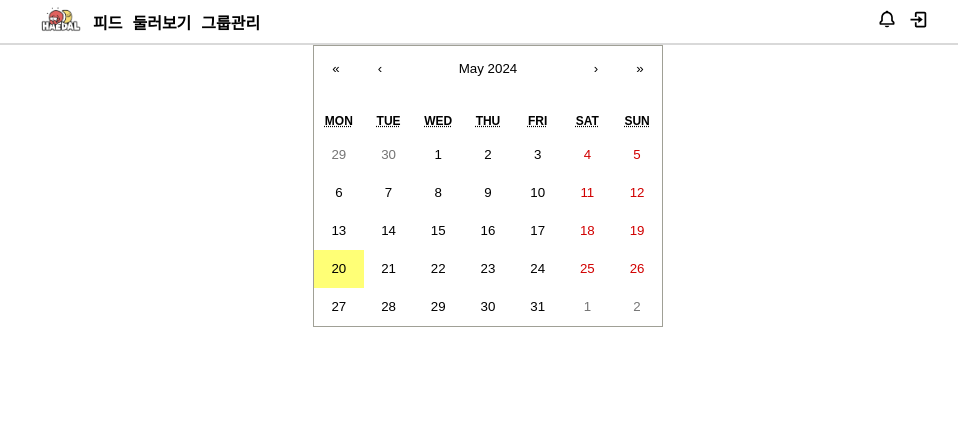
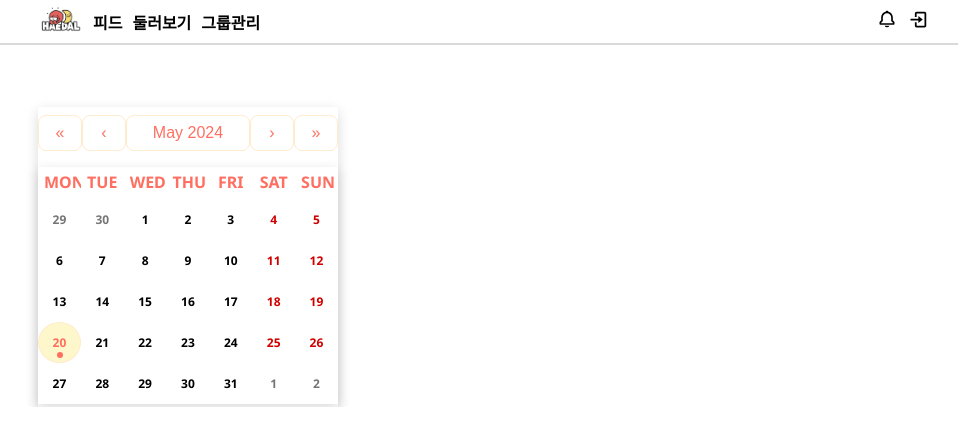
Before and after one commit to KNU-HAEDAL/1day1baek, a React (Vite) app in the folder front/: page / in a window 1280 px wide. Shown: the top 446 px of the page, without its empty margins (152-1110 px from the left). Built offline with nearby package versions, Linux system fonts and the light colour scheme.

Commit message:
feat: 해당 날짜 클릭시 문제 표시 구현

```diff
--- a/front/src/pages/feed/FeedPage.tsx
+++ b/front/src/pages/feed/FeedPage.tsx
@@ -1,16 +1,21 @@
-import { useState } from 'react';
-import Calendar from 'react-calendar';
 import 'react-calendar/dist/Calendar.css';
 
-import moment from 'moment';
+import dayjs from 'dayjs';
+
+import { StyleCalendar } from '@pages/feed/components/Calendar';
+import ProblemList from '@pages/feed/components/ProblemList';
+
+import { useFeedStore } from '@stores/useFeedStore';
 
 import { Layout, DisplayLayout } from '@styles/Layout';
+
+import styled from '@emotion/styled';
+import 'dayjs/locale/ko';
 
 interface IProblem {
   date: string;
   problem: string;
   difficulty: string;
-  code: string;
 }
 
 const problemRecords: IProblem[] = [
@@ -18,52 +23,89 @@ const problemRecords: IProblem[] = [
     date: '2024-05-20',
     problem: '토마토',
     difficulty: 'gold4',
-    code: '해결한 코드',
+  },
+  {
+    date: '2024-05-20',
+    problem: '사과',
+    difficulty: 'gold2',
+  },
+  {
+    date: '2024-05-20',
+    problem: '감자',
+    difficulty: 'gold4',
+  },
+  {
+    date: '2024-05-20',
+    problem: '감자',
+    difficulty: 'gold4',
+  },
+  {
+    date: '2024-05-20',
+    problem: '감자',
+    difficulty: 'gold4',
+  },
+  {
+    date: '2024-05-20',
+    problem: '감자',
+    difficulty: 'gold4',
   },
 ];
 
+const FeedLayout = styled.div`
+  margin-top: 62px;
+  display: grid;
+  grid-template-columns: 1fr;
+  column-gap: 15px;
+  row-gap: 20px;
+
+  @media (min-width: 800px) {
+    grid-template-columns: 1fr 1fr;
+    grid-template-rows: auto;
+  }
+`;
+
 const FeedPage = () => {
-  const [selectedDate, setSelectedDate] = useState<Date | null>(null);
-  const [showCode, setShowCode] = useState(false);
+  const { selectedDate, setSelectedDate } = useFeedStore();
+
+  // eslint-disable-next-line @typescript-eslint/naming-convention
+  const formatDay = (_locale: string | undefined, date: Date) =>
+    dayjs(date).format('D');
 
   const handleDateClick = (date: Date) => {
     setSelectedDate(date);
-    setShowCode(false);
   };
 
   const formattedDate = selectedDate
-    ? moment(selectedDate).format('YYYY-MM-DD')
+    ? dayjs(selectedDate).format('YYYY-MM-DD')
     : '';
 
   return (
     <Layout>
       <DisplayLayout>
-        <Calendar
+        <FeedLayout>
+          <StyleCalendar
+            formatDay={formatDay}
+            calendarType='iso8601'
             onClickDay={handleDateClick}
             tileContent={({ date, view }) =>
               view === 'month' &&
               problemRecords.find(
-              (problem) => problem.date === moment(date).format('YYYY-MM-DD')
+                (problem) => problem.date === dayjs(date).format('YYYY-MM-DD')
               ) ? (
                 <div className='react-calendar__tile--dot'></div>
               ) : null
             }
           />
           {selectedDate &&
-          problemRecords.find((problem) => problem.date === formattedDate) && (
-            <div>
-              {problemRecords
-                .filter((problem) => problem.date === formattedDate)
-                .map((problem, index) => (
-                  <div key={index}>
-                    <button onClick={() => setShowCode((prev) => !prev)}>
-                      문제: {problem.problem} 난이도: {problem.difficulty}
-                    </button>
-                    {showCode && <pre>{problem.code}</pre>}
-                  </div>
-                ))}
-            </div>
+          problemRecords.find((problem) => problem.date === formattedDate) ? (
+            <ProblemList
+              problems={problemRecords}
+              formattedDate={formattedDate}
+            />
+          ) : (
+            <div style={{ width: '470px' }} />
           )}
+        </FeedLayout>
       </DisplayLayout>
     </Layout>
   );
--- /dev/null
+++ b/front/src/pages/feed/components/ProblemList.tsx
@@ -0,0 +1,128 @@
+import { ButtonWrapper } from '@components/button/ButtonWrapper';
+import { DefaultButton } from '@components/button/DefaultButton';
+
+import styled from '@emotion/styled';
+
+interface IProblem {
+  date: string;
+  problem: string;
+  difficulty: string;
+}
+
+const ProblemContainer = styled.div`
+  background: linear-gradient(
+    135deg,
+    var(--color-space-primary),
+    var(--color-space-secondary),
+    var(--color-space-tertiary)
+  );
+  padding: 20px;
+  border-radius: 8px;
+  box-shadow: 0 4px 12px rgba(0, 0, 0, 0.1);
+  margin-bottom: 20px;
+  width: 470px;
+  max-width: 100%;
+  color: white;
+`;
+
+const ProblemButton = styled(DefaultButton)`
+  display: block;
+  width: 100%;
+  background: var(--color-space-secondary);
+  color: white;
+  font-size: 14px;
+  padding: 8px;
+  margin-top: 10px;
+  border: none;
+  border-radius: 4px;
+  cursor: pointer;
+  transition: background-color 0.3s;
+
+  &:hover {
+    background: var(--color-space-tertiary);
+    color: var(--color-white);
+  }
+
+  &:focus {
+    outline: none;
+    background: var(--color-space-tertiary);
+  }
+`;
+
+const Table = styled.table`
+  width: 100%;
+  border-collapse: collapse;
+  margin-top: 20px;
+  background: var(--color-white);
+
+  th,
+  td {
+    padding: 8px;
+    border: 1px solid #dee2e6;
+    font-size: var(--size-xs);
+  }
+  th {
+    background: var(--color-space-secondary);
+    color: var(--color-white);
+  }
+
+  td {
+    background: #f8f9fa;
+    color: #333;
+  }
+
+  tr:nth-of-type(even) td {
+    background: #e9ecef;
+    color: #333;
+  }
+
+  tr:hover td {
+    background: #dee2e6;
+    color: #333;
+  }
+`;
+
+const ProblemList = ({
+  problems,
+  formattedDate,
+}: {
+  problems: IProblem[];
+  formattedDate: string;
+}) => {
+  return (
+    <ProblemContainer>
+      <Table>
+        <thead>
+          <tr>
+            <th>문제</th>
+            <th>난이도</th>
+            <th>코드 보기</th>
+          </tr>
+        </thead>
+        <tbody>
+          {problems
+            .filter((problem) => problem.date === formattedDate)
+            .map((problem, index) => (
+              <tr key={index}>
+                <td>{problem.problem}</td>
+                <td>{problem.difficulty}</td>
+                <td>
+                  <ButtonWrapper display='flex' justifyContent='center'>
+                    <ProblemButton
+                      onClick={() => alert('click')}
+                      color='white'
+                      backgroundColor='blue'
+                    >
+                      해결한 코드 보러가기
+                    </ProblemButton>
+                  </ButtonWrapper>
+                </td>
+              </tr>
+            ))}
+        </tbody>
+      </Table>
+    </ProblemContainer>
+  );
+};
+
+export default ProblemList;
--- /dev/null
+++ b/front/src/stores/useFeedStore.ts
@@ -0,0 +1,14 @@
+import { create } from 'zustand';
+
+export interface IFeedStore {
+  selectedDate: Date | null;
+}
+
+export interface IFeedStoreActions extends IFeedStore {
+  setSelectedDate: (date: Date | null) => void;
+}
+
+export const useFeedStore = create<IFeedStoreActions>((set) => ({
+  selectedDate: null,
+  setSelectedDate: (date: Date | null) => set({ selectedDate: date }),
+}));
```
Also changed, not shown: 1 other file (tests, documents, lock files or other folders). Lines whose indentation alone changed are shown as unchanged.
